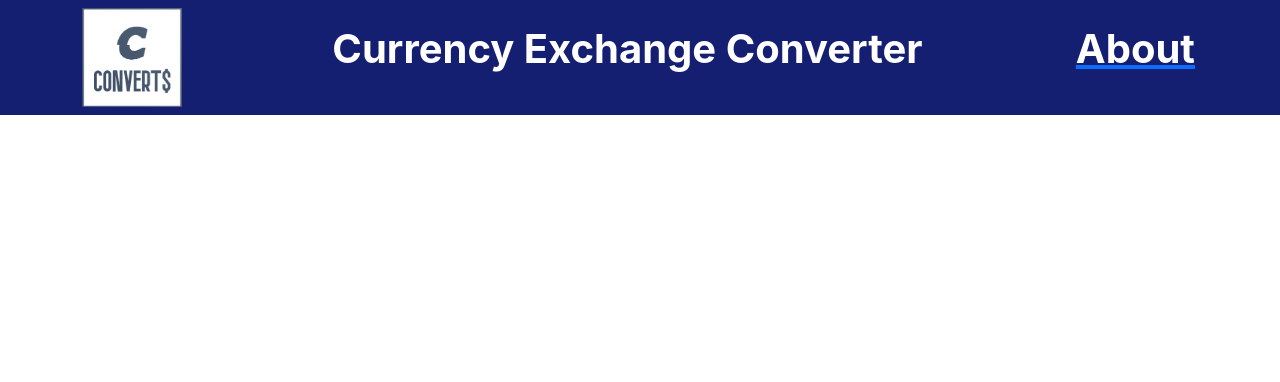
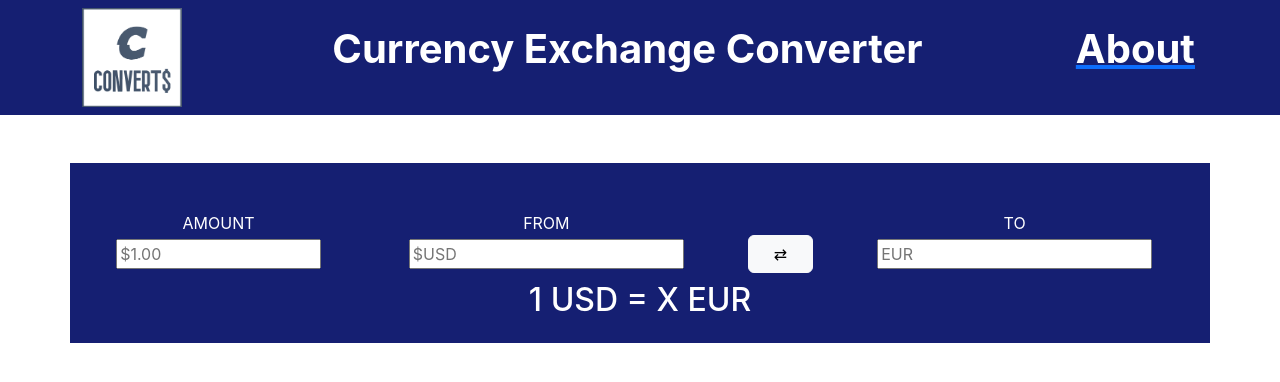
Before and after one commit to NRDJ/currency-converter.github.io, a React (Create React App) app in the folder app/: page / in a window 1280 px wide. Shown: the top 382 px of the page. Built offline with nearby package versions, Linux system fonts and the light colour scheme.

Commit message:
feature: add main currency converter (only the interface)

```diff
--- a/app/src/App.css
+++ b/app/src/App.css
@@ -37,6 +37,7 @@
   }
 }
 
+/*starts here*/
 #nav {
   background-color: rgb(21, 31, 114);
 }
@@ -51,3 +52,7 @@ nav p {
   font-size: 40px;
   font-weight: bold;
 }
+
+#main-converter {
+  background-color: rgb(21, 31, 114);
+}
--- a/app/src/App.js
+++ b/app/src/App.js
@@ -13,10 +13,33 @@ const Navbar = () => {
   );
 }
 
+const Main = () => {
+  return (
+    <div class="container mt-5 mb-5 pb-3 pt-5" id="main-converter">
+      <div class="row justify-content-center align-items-center text-center g-2">
+        <div class="col-3">AMOUNT</div>
+        <div class="col-4">FROM</div>
+        <div class="col-1"></div>
+        <div class="col-4">TO</div>
+      </div>
+      <div class="row justify-content-center align-items-center text-center g-2">
+        <div class="col-3"><input class="w-75" placeholder="$1.00" type="text" id="fname" name="fname"></input></div>
+        <div class="col-4"><input class="w-75" placeholder="$USD" type="text" id="fname" name="fname"></input></div>
+        <div class="col-1"><a name="" id="" class="btn btn-light w-75" href="#" role="button"><span>&#8644;</span></a></div>
+        <div class="col-4"><input class="w-75" placeholder="EUR" type="text" id="fname" name="fname"></input></div>
+      </div>
+      <div class="row justify-content-center align-items-center text-center g-2">
+        <div class="col mt-3"><h2>1 USD = X EUR</h2></div>
+      </div>
+    </div>
+  );
+}
+
 function App() {
   return (
     <div>
       <Navbar />
+      <Main />
     </div>
   );
 }
--- a/app/src/index.css
+++ b/app/src/index.css
@@ -5,6 +5,7 @@ body {
     sans-serif;
   -webkit-font-smoothing: antialiased;
   -moz-osx-font-smoothing: grayscale;
+  color: white;
 }
 
 code {
```
